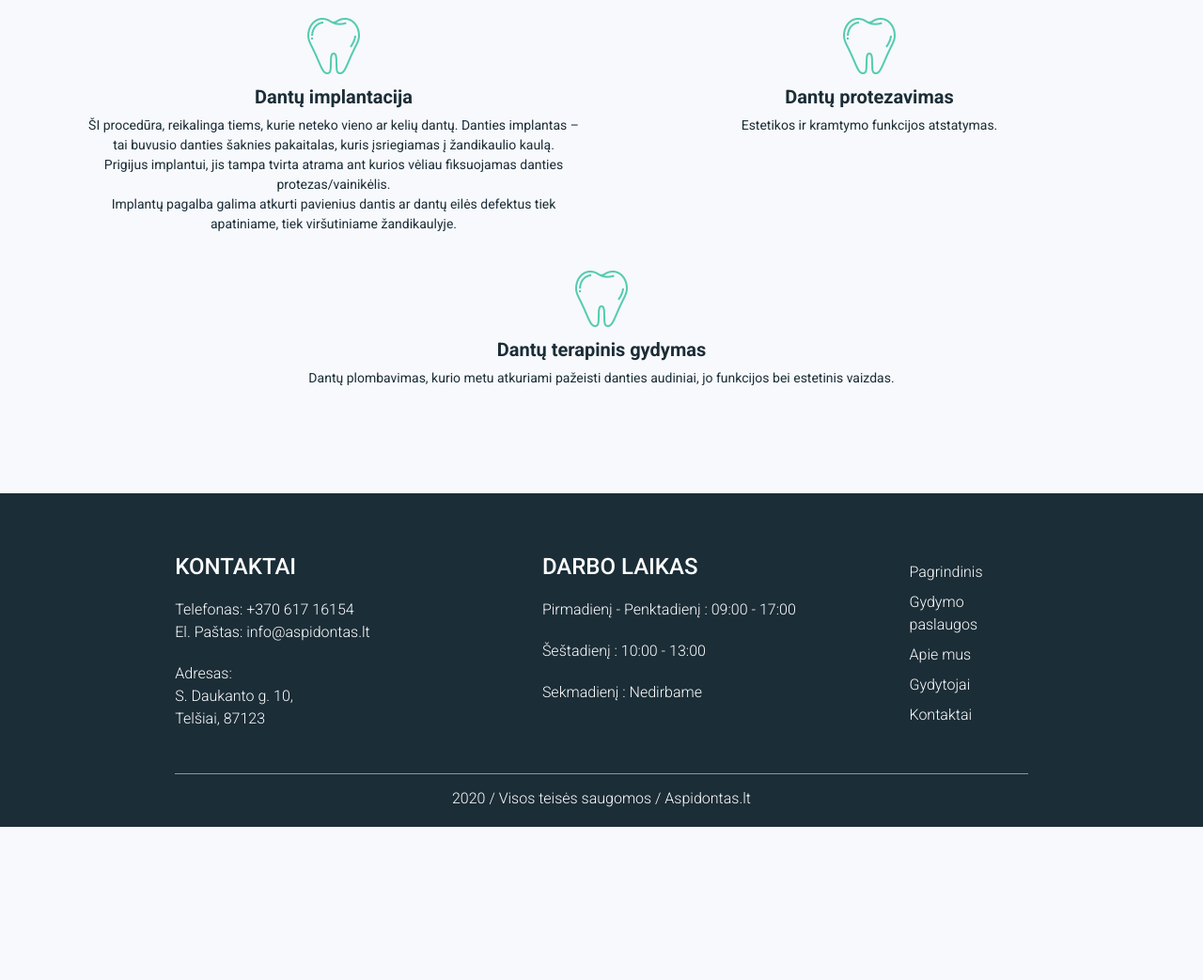
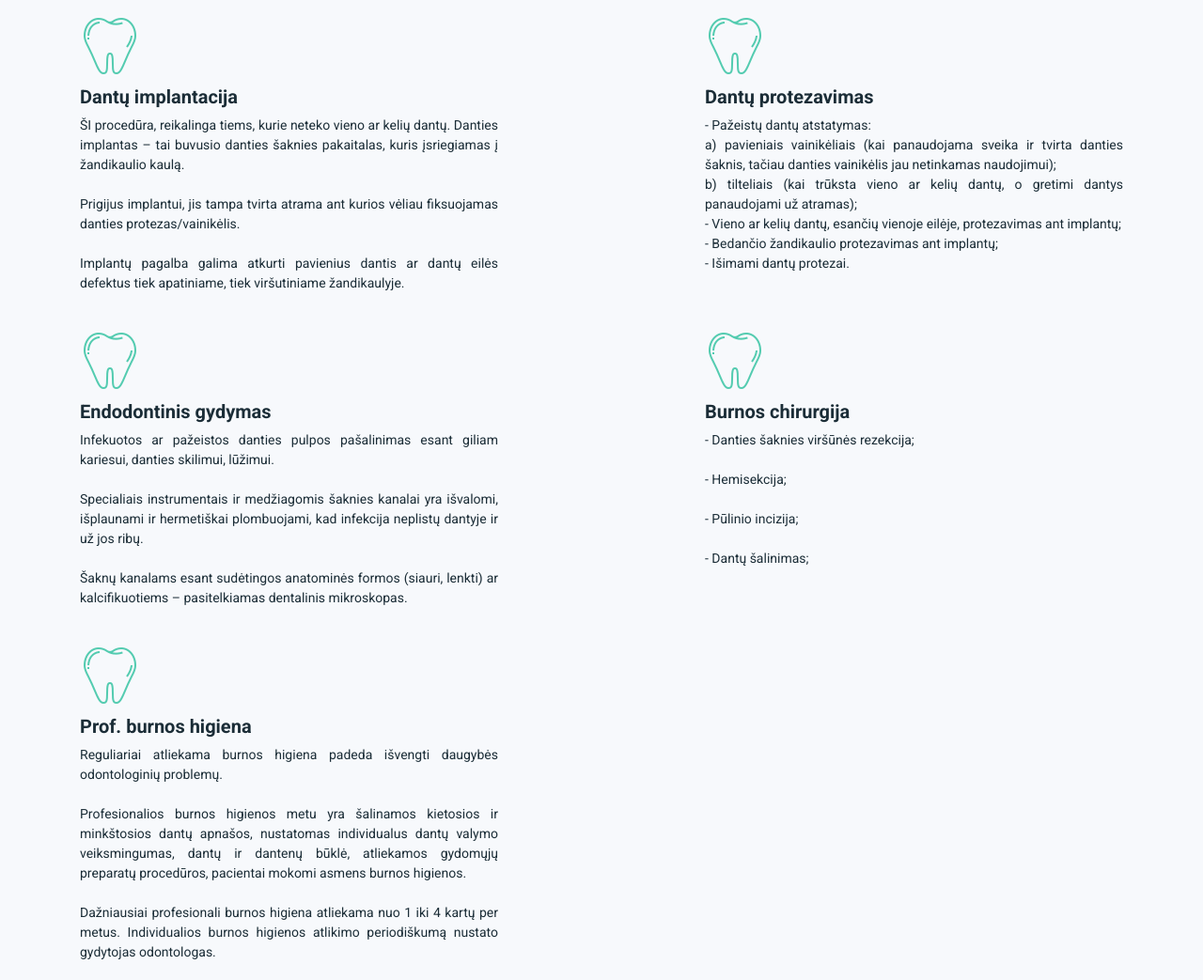
Before and after one commit to Laucys/1-HTML-Aspidontas, a plain HTML site: page paslaugos.html in a window 1280 px wide. Shown: the part 260-1303 px from the top of the page at 94% size. Before the commit the page ends 1140 px from the top, so only its background shows below. Drawn offline with nearby package versions, Linux system fonts and the light colour scheme; a script that the page names is missing.

Commit message:
paslaugos vidinis

```diff
--- a/css/styles.css
+++ b/css/styles.css
@@ -126,6 +126,14 @@ ul.nav a:hover {
     font-size: 14px;
 }
 
+.inside-paslaugos {
+    justify-content: space-between;
+}
+
+.p-space {
+
+}
+
 /************************************/
 /************  APIE MUS  ************/
 /************************************/
--- a/paslaugos.html
+++ b/paslaugos.html
@@ -61,28 +61,63 @@
           </div>
           <div class="line mb-8"></div>
         </div>
-          <div class="row text-center">
-            <div class="col-md-6 services-list">
+          <div class="row text-justify inside-paslaugos">
+            <div class="col-md-5 services-list">
               <img src="/img/tooth.png" alt="tooth icon">
               <h5>Dantų implantacija</h5>
-              <p>ŠI procedūra, reikalinga tiems, kurie neteko vieno ar kelių dantų. Danties implantas – tai buvusio danties šaknies pakaitalas, kuris įsriegiamas į žandikaulio kaulą.<br />
-              Prigijus implantui, jis tampa tvirta atrama ant kurios vėliau fiksuojamas danties protezas/vainikėlis.<br />
-              Implantų pagalba galima atkurti pavienius dantis ar dantų eilės defektus tiek apatiniame, tiek viršutiniame žandikaulyje.<br /><br />
+              <p>ŠI procedūra, reikalinga tiems, kurie neteko vieno ar kelių dantų. Danties implantas – tai buvusio danties šaknies pakaitalas, kuris įsriegiamas į žandikaulio kaulą.<br /><br />
+              Prigijus implantui, jis tampa tvirta atrama ant kurios vėliau fiksuojamas danties protezas/vainikėlis.<br /><br />
+              Implantų pagalba galima atkurti pavienius dantis ar dantų eilės defektus tiek apatiniame, tiek viršutiniame žandikaulyje.
               </p>
 
             </div>
-            <div class="col-md-6 services-list">
+            <div class="col-md-5 services-list">
               <img src="/img/tooth.png" alt="tooth icon">
               <h5>Dantų protezavimas</h5>
-              <p>Estetikos ir kramtymo funkcijos atstatymas.</p>
-            </div>
-            <div class="col-md-12 services-list">
-              <img src="/img/tooth.png" alt="tooth icon">
-              <h5>Dantų terapinis gydymas</h5>
-              <p>Dantų plombavimas, kurio metu atkuriami pažeisti danties audiniai, jo funkcijos bei estetinis vaizdas.</p>
+              <p> - Pažeistų dantų atstatymas: <br />
+              <span class="p-space">  a)	pavieniais vainikėliais (kai panaudojama sveika ir tvirta danties šaknis, tačiau danties vainikėlis jau netinkamas naudojimui);<br />
+                b)	tilteliais (kai trūksta vieno ar kelių dantų, o gretimi  dantys panaudojami už atramas);<br />
+              </span>
+
+                - Vieno ar kelių dantų, esančių vienoje eilėje, protezavimas ant implantų;<br />
+                - Bedančio žandikaulio protezavimas ant implantų;<br />
+                - Išimami dantų protezai.
+                </p>
             </div>
           </div>
+          <div class="row text-justify inside-paslaugos mt-4">
+            <div class="col-md-5 services-list">
+              <img src="/img/tooth.png" alt="tooth icon">
+              <h5>Endodontinis gydymas</h5>
+              <p>Infekuotos ar pažeistos danties pulpos pašalinimas esant giliam kariesui, danties skilimui, lūžimui. <br /><br />
 
+              Specialiais instrumentais ir medžiagomis šaknies kanalai yra išvalomi, išplaunami ir hermetiškai plombuojami, kad infekcija neplistų dantyje ir už jos ribų.<br /><br />
+
+              Šaknų kanalams esant sudėtingos anatominės formos (siauri, lenkti) ar kalcifikuotiems – pasitelkiamas dentalinis mikroskopas.
+                </p>
+            </div>
+            <div class="col-md-5 services-list">
+              <img src="/img/tooth.png" alt="tooth icon">
+              <h5>Burnos chirurgija</h5>
+              <p> - Danties šaknies viršūnės rezekcija;<br /><br />
+                  - Hemisekcija; <br /><br />
+                  - Pūlinio incizija; <br /><br />
+                  - Dantų šalinimas; <br /><br />
+            </div>
+          </div>
+          <div class="row text-justify inside-paslaugos mt-4">
+            <div class="col-md-5 services-list">
+              <img src="/img/tooth.png" alt="tooth icon">
+              <h5>Prof. burnos higiena</h5>
+              <p>Reguliariai atliekama burnos higiena padeda išvengti daugybės odontologinių problemų. <br /><br />
+
+              Profesionalios burnos higienos metu yra šalinamos kietosios ir minkštosios dantų apnašos, nustatomas individualus dantų valymo veiksmingumas, dantų ir dantenų būklė, atliekamos gydomųjų preparatų procedūros, pacientai mokomi asmens burnos higienos. <br /><br />
+
+              Dažniausiai profesionali burnos higiena atliekama nuo 1 iki 4 kartų per metus. Individualios burnos higienos atlikimo periodiškumą nustato gydytojas odontologas.
+                </p>
+            </div>
+
+        </div>
       </div>
 
       <div class="container-fluid pt-6 pb-6 about">
```
